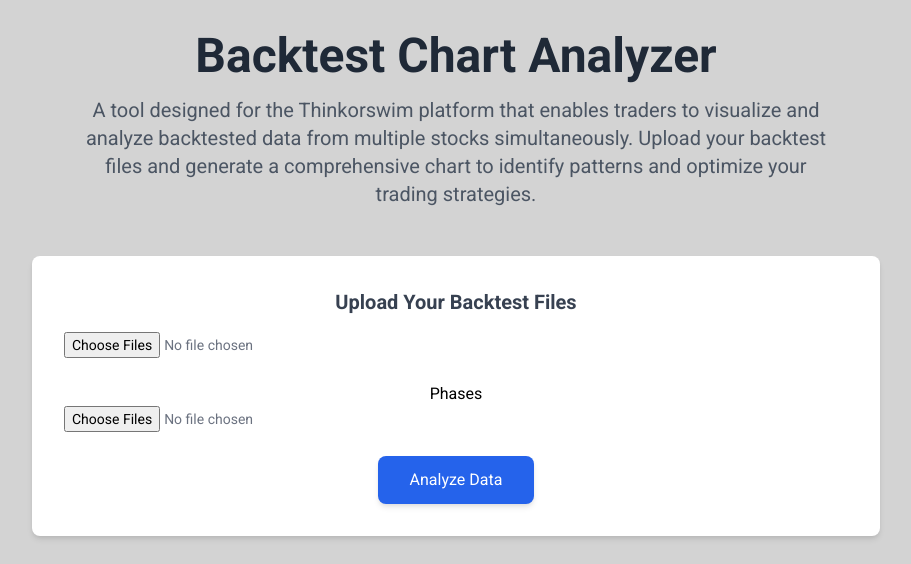
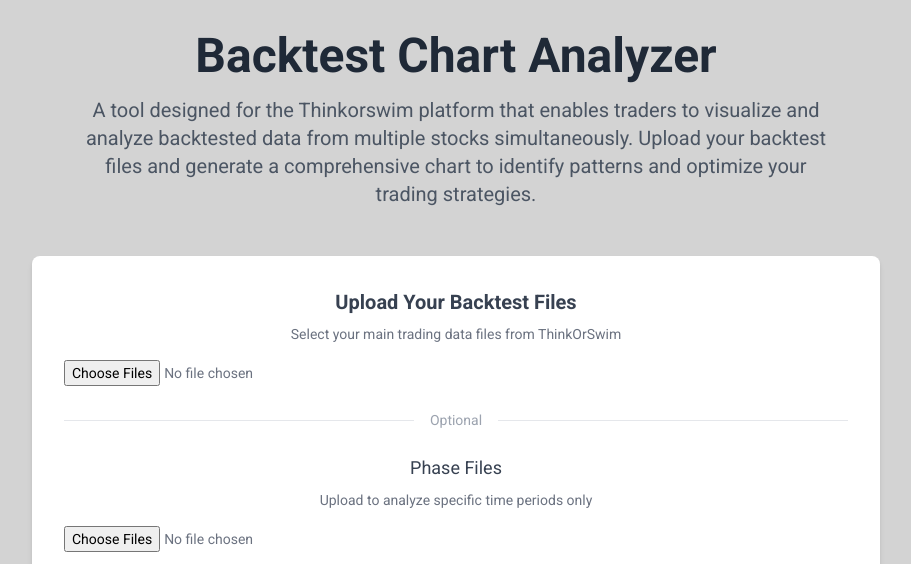
Before and after one commit to coolfrancy/Trading-Strategy-Visualization-Tool-ThinkOrSwim, a Flask app: page / in a window 1280 px wide. Shown: the top 564 px of the page, without its empty margins (184-1095 px from the left). Run offline with Flask 3, Linux system fonts and the light colour scheme; grey boxes are pictures that could not be loaded.

Commit message:
final phase implementation for main branch push

```diff
--- a/web/app.py
+++ b/web/app.py
@@ -2,121 +2,156 @@ from flask import Flask, render_template, request, url_for, redirect, session
 from dotenv import load_dotenv
 import sys
 import os
+from datetime import datetime, timedelta
 
 load_dotenv()
-#path to TosChart for importing
+
+# Path to TosChart for importing
 sys.path.append(os.path.abspath(os.path.join(os.path.dirname(__file__), '..')))
 
 from TosChart.cleaner.cleaner import wash
 from TosChart.cleaner.erase import clean_folder
 from TosChart.visual import data
-from datetime import datetime, timedelta
 
-app=Flask(__name__)
+# Configuration
+SESSION_TIMEOUT_MINUTES = 30
+INVALID_FILES = ['desktop.ini', '']
+
+# Initialize Flask app
+app = Flask(__name__)
 app.secret_key = os.getenv('app_secret_key')
-
-# Session configuration
-SESSION_TIMEOUT_MINUTES = 30  # 30 minutes timeout
 app.permanent_session_lifetime = timedelta(minutes=SESSION_TIMEOUT_MINUTES)
 
-#where the cleaned and uncleaned data is being stored
-uncleaned_data_path = os.path.join(os.getcwd(), 'TosChart', 'uncleaned_data')
-cleaned_data_path = os.path.join(os.getcwd(), 'TosChart', 'cleaned_data')
-uncleaned_phases_data_path = os.path.join(os.getcwd(), 'TosChart', 'phases', 'uncleaned_phases_data')
-cleaned_phases_data_path = os.path.join(os.getcwd(), 'TosChart', 'phases', 'cleaned_phases_data')
+# File paths
+UNCLEANED_DATA_PATH = os.path.join(os.getcwd(), 'TosChart', 'uncleaned_data')
+CLEANED_DATA_PATH = os.path.join(os.getcwd(), 'TosChart', 'cleaned_data')
+UNCLEANED_PHASES_PATH = os.path.join(os.getcwd(), 'TosChart', 'phases', 'uncleaned_phases_data')
+CLEANED_PHASES_PATH = os.path.join(os.getcwd(), 'TosChart', 'phases', 'cleaned_phases_data')
 
-#home page allows you to add files
+
+def clear_all_folders():
+    """Clear all data folders to prevent previous data from affecting new charts."""
+    folders_to_clear = [
+        UNCLEANED_DATA_PATH,
+        CLEANED_DATA_PATH,
+        UNCLEANED_PHASES_PATH,
+        CLEANED_PHASES_PATH
+    ]
+
+    for folder in folders_to_clear:
+        clean_folder(folder)
+
+
+def is_valid_file(file):
+    """Check if uploaded file is valid (not empty and not a system file)."""
+    return file.filename != '' and 'desktop.ini' not in file.filename
+
+
+def save_uploaded_files(files, destination_path):
+    """Save uploaded files to specified destination path."""
+    os.makedirs(destination_path, exist_ok=True)
+
+    for file in files:
+        if not is_valid_file(file):
+            continue
+
+        file_name = os.path.basename(file.filename)
+        file_path = os.path.join(destination_path, file_name)
+        file.save(file_path)
+
+
+def has_valid_files(files):
+    """Check if file list contains any valid files."""
+    return files and any(is_valid_file(file) for file in files)
+
+
+def process_phase_files(phase_files):
+    """Process phase files and return appropriate phases path."""
+    if not has_valid_files(phase_files):
+        return ''
+
+    save_uploaded_files(phase_files, UNCLEANED_PHASES_PATH)
+    os.makedirs(CLEANED_PHASES_PATH, exist_ok=True)
+    wash(UNCLEANED_PHASES_PATH, CLEANED_PHASES_PATH)
+
+    return CLEANED_PHASES_PATH
+
+
+def process_main_files(main_files):
+    """Process main trading files."""
+    if not has_valid_files(main_files):
+        return False
+
+    save_uploaded_files(main_files, UNCLEANED_DATA_PATH)
+    os.makedirs(CLEANED_DATA_PATH, exist_ok=True)
+    wash(UNCLEANED_DATA_PATH, CLEANED_DATA_PATH)
+
+    return True
+
+
 @app.route('/')
 def home():
-    #deletes data from folder so prev data dont effect new chart
-    clean_folder(uncleaned_data_path)
-    clean_folder(cleaned_data_path)
-    clean_folder(uncleaned_phases_data_path)
-    clean_folder(cleaned_phases_data_path)
+    """Home page - allows users to upload files."""
+    clear_all_folders()
     session.clear()
-
     return render_template('home.html')
 
-#shows chart
+
 @app.route('/clean_files', methods=['GET', 'POST'])
 def clean_files():
-    #deletes data from folder so prev data dont effect new chart
-    clean_folder(uncleaned_data_path)
-    clean_folder(cleaned_data_path)
-    clean_folder(uncleaned_phases_data_path)
-    clean_folder(cleaned_phases_data_path)
+    """Process uploaded files and generate chart analysis."""
+    clear_all_folders()
 
-    phases_multi_file=''
-    if 'pfile' in request.files:
-        phases_multi_file=request.files.getlist('pfile') #shows all the files in the phases folder
+    # Get uploaded files
+    main_files = request.files.getlist('cfile')
+    phase_files = request.files.getlist('pfile')
 
-    #to make sure the user imported a file
+    # Validate main files
     if 'cfile' not in request.files:
         return 'No file was given', 404
 
-    multi_file=request.files.getlist('cfile') #shows all the files currently in folder
-
-    if not multi_file or all(file.filename == '' for file in multi_file):
+    if not has_valid_files(main_files):
         return 'No valid files uploaded', 400
 
-    for file in multi_file:
-        if file.filename=='' or 'desktop.ini' in file.filename:
-            continue #skips invalid files
+    # Process main files
+    if not process_main_files(main_files):
+        return 'Failed to process main files', 500
 
-        #adds file to uncleaned_data folder
-        os.makedirs(uncleaned_data_path, exist_ok=True)
-        # Create the cleaned data directory if it doesn't exist
-        os.makedirs(cleaned_data_path, exist_ok=True)
+    # Process phase files (optional)
+    phases_path = process_phase_files(phase_files)
 
-        file_name=os.path.basename(file.filename)
-        file_path=os.path.join(uncleaned_data_path, file_name)
-        file.save(file_path)
-
-    if phases_multi_file:
-        for file in phases_multi_file:
-                if file.filename=='' or 'desktop.ini' in file.filename:
-                    continue #skips invalid files
-
-                #adds file to uncleaned_data folder
-                os.makedirs(uncleaned_phases_data_path, exist_ok=True)
-                # Create the cleaned data directory if it doesn't exist
-                os.makedirs(cleaned_phases_data_path, exist_ok=True)
-
-                file_name=os.path.basename(file.filename)
-                file_path=os.path.join(uncleaned_phases_data_path, file_name)
-                file.save(file_path)
-
-    #clean files
-    wash(uncleaned_data_path, cleaned_data_path)
-
-    if phases_multi_file:
-        wash(uncleaned_phases_data_path, cleaned_phases_data_path)
-    #summary of files
+    # Generate analysis summary
     try:
-        summary=data(cleaned_data_path, phases_path)
+        summary = data(CLEANED_DATA_PATH, phases_path)
         session['summary'] = summary
     except ValueError as e:
-        return f'No ThinkOrSwim csv file found : {e}'
+        return f'No ThinkOrSwim csv file found: {e}'
 
     return redirect(url_for('chart'))
 
+
 @app.route('/chart')
 def chart():
-    summary=session.get('summary')
+    """Display the generated chart with analysis summary."""
+    summary = session.get('summary')
+
     if summary:
         return render_template('chart.html', summary=summary)
     else:
-        return f'No ThinkOrSwim csv file found : {e}'
-
+        return 'No ThinkOrSwim csv file found: No summary available'
 
 
 @app.errorhandler(500)
 def internal_error(error):
+    """Handle internal server errors."""
     return "Something went wrong, Please try again.", 500
+
 
 @app.errorhandler(404)
 def not_found_error(error):
+    """Handle page not found errors."""
     return "Page not found.", 404
 
-if __name__=='__main__':
+
+if __name__ == '__main__':
     app.run(debug=True, port=5002)
--- a/web/templates/home.html
+++ b/web/templates/home.html
@@ -17,17 +17,58 @@
             </p>
         </div>
 
-        <form class="user_file bg-white rounded-lg shadow-md p-8 mb-12" method="POST" action="/clean_files" enctype="multipart/form-data">
+    <form class="user_file bg-white rounded-lg shadow-md p-8 mb-12" method="POST" action="/clean_files" enctype="multipart/form-data">
+        <div class="space-y-6">
+            <!-- Main Files Section -->
             <div class="text-center">
-                <h3 class="text-xl font-semibold text-gray-700 mb-4">Upload Your Backtest Files</h3>
-                <input type="file" name="cfile" class="block w-full text-sm text-gray-500 file:mr-4 file:py-2 file:px-4 file:rounded-lg file:border-0 file:text-sm file:font-medium file:bg-blue-50 file:text-blue-700 hover:file:bg-blue-100 mb-6" webkitdirectory multiple required>
-                <p>Phases</p>
-                <input type="file" name="pfile" class="block w-full text-sm text-gray-500 file:mr-4 file:py-2 file:px-4 file:rounded-lg file:border-0 file:text-sm file:font-medium file:bg-blue-50 file:text-blue-700 hover:file:bg-blue-100 mb-6" webkitdirectory multiple>
-                <button class="bg-blue-600 hover:bg-blue-700 text-white font-medium py-3 px-8 rounded-lg transition-colors duration-200 shadow-md">
-                    Analyze Data
+                <h3 class="text-xl font-semibold text-gray-700 mb-2">Upload Your Backtest Files</h3>
+                <p class="text-sm text-gray-500 mb-4">Select your main trading data files from ThinkOrSwim</p>
+                <input
+                    type="file"
+                    name="cfile"
+                    class="block w-full text-sm text-gray-500 file:mr-4 file:py-2 file:px-4 file:rounded-lg file:border-0 file:text-sm file:font-medium file:bg-blue-50 file:text-blue-700 hover:file:bg-blue-100 transition-colors duration-200"
+                    webkitdirectory
+                    multiple
+                    required
+                >
+            </div>
+
+            <!-- Divider -->
+            <div class="flex items-center">
+                <div class="flex-grow border-t border-gray-200"></div>
+                <span class="flex-shrink mx-4 text-gray-400 text-sm">Optional</span>
+                <div class="flex-grow border-t border-gray-200"></div>
+            </div>
+
+            <!-- Phase Files Section -->
+            <div class="text-center">
+                <h4 class="text-lg font-medium text-gray-700 mb-2">Phase Files</h4>
+                <p class="text-sm text-gray-500 mb-4">Upload to analyze specific time periods only</p>
+                <input
+                    type="file"
+                    name="pfile"
+                    class="block w-full text-sm text-gray-500 file:mr-4 file:py-2 file:px-4 file:rounded-lg file:border-0 file:text-sm file:font-medium file:bg-gray-50 file:text-gray-600 hover:file:bg-gray-100 transition-colors duration-200"
+                    webkitdirectory
+                    multiple
+                >
+            </div>
+
+            <!-- Submit Button -->
+            <div class="text-center pt-4">
+                <button
+                    type="submit"
+                    class="bg-blue-600 hover:bg-blue-700 text-white font-medium py-3 px-8 rounded-lg transition-colors duration-200 shadow-md hover:shadow-lg transform hover:-translate-y-0.5"
+                >
+                    <span class="flex items-center justify-center">
+                        <svg class="w-5 h-5 mr-2" fill="none" stroke="currentColor" viewBox="0 0 24 24">
+                            <path stroke-linecap="round" stroke-linejoin="round" stroke-width="2" d="M9 19v-6a2 2 0 00-2-2H5a2 2 0 00-2 2v6a2 2 0 002 2h2a2 2 0 002-2zm0 0V9a2 2 0 012-2h2a2 2 0 012 2v10m-6 0a2 2 0 002 2h2a2 2 0 002-2m0 0V5a2 2 0 012-2h2a2 2 0 012 2v14a2 2 0 01-2 2h-2a2 2 0 01-2-2z"></path>
+                        </svg>
+                        Analyze Data
+                    </span>
                 </button>
             </div>
-        </form>
+        </div>
+    </form>
 
         <div class="text-center">
             <video width="500" height="400" class="mx-auto rounded-lg shadow-lg mb-4" controls>
```
Also changed, not shown: TosChart/visual.py (+13 -0 lines), web/static/graph.png.
